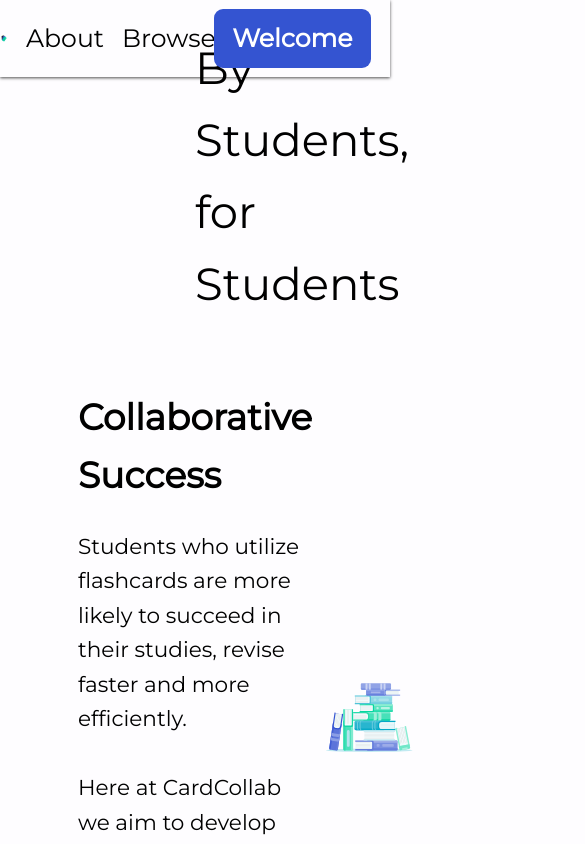
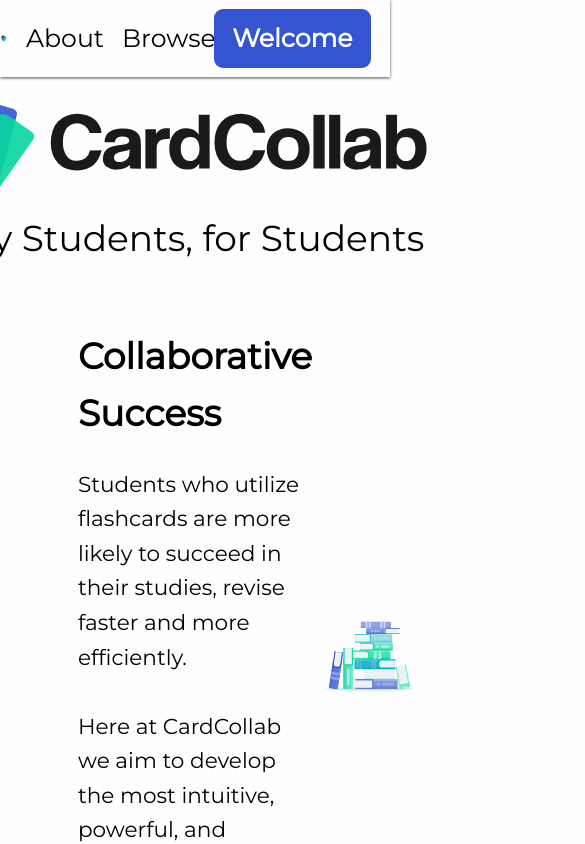
Before and after one commit to oliverbutler/cardcollab-core, a Next.js app: page / in a window 390 px wide. Shown: the top 844 px of the page, 585 px wide, since content can reach past the window. Built offline with nearby package versions, Linux system fonts and the light colour scheme; no server answers.

Commit message:
Jumbotron made responsive

```diff
--- a/components/jumbotron.module.scss
+++ b/components/jumbotron.module.scss
@@ -1,9 +1,29 @@
+    /*********************
+  RESPONSIVE BREAKPOINT
+  **********************/
+  @mixin breakpoint($point) {
+    @if $point == 715 {
+      @media (max-width: 715px) { @content; }
+    }
+    @else if $point == another-break-point {
+      @media (max-width: 0) { @content; }
+    }
+  }
+
 .jumbotron {
-  width: 100%;
+  width: 150%;
+  max-width: 90em;
   padding: 0 15em;
   text-align: center;
   p {
     font-size: 2.5em;
     margin-top: -1em;
   }
+  @include breakpoint(715) {
+    width: 60em;
+    p {
+      margin-top: 0;
+      font-size: 2em;
+    }
+  }
 }
```
